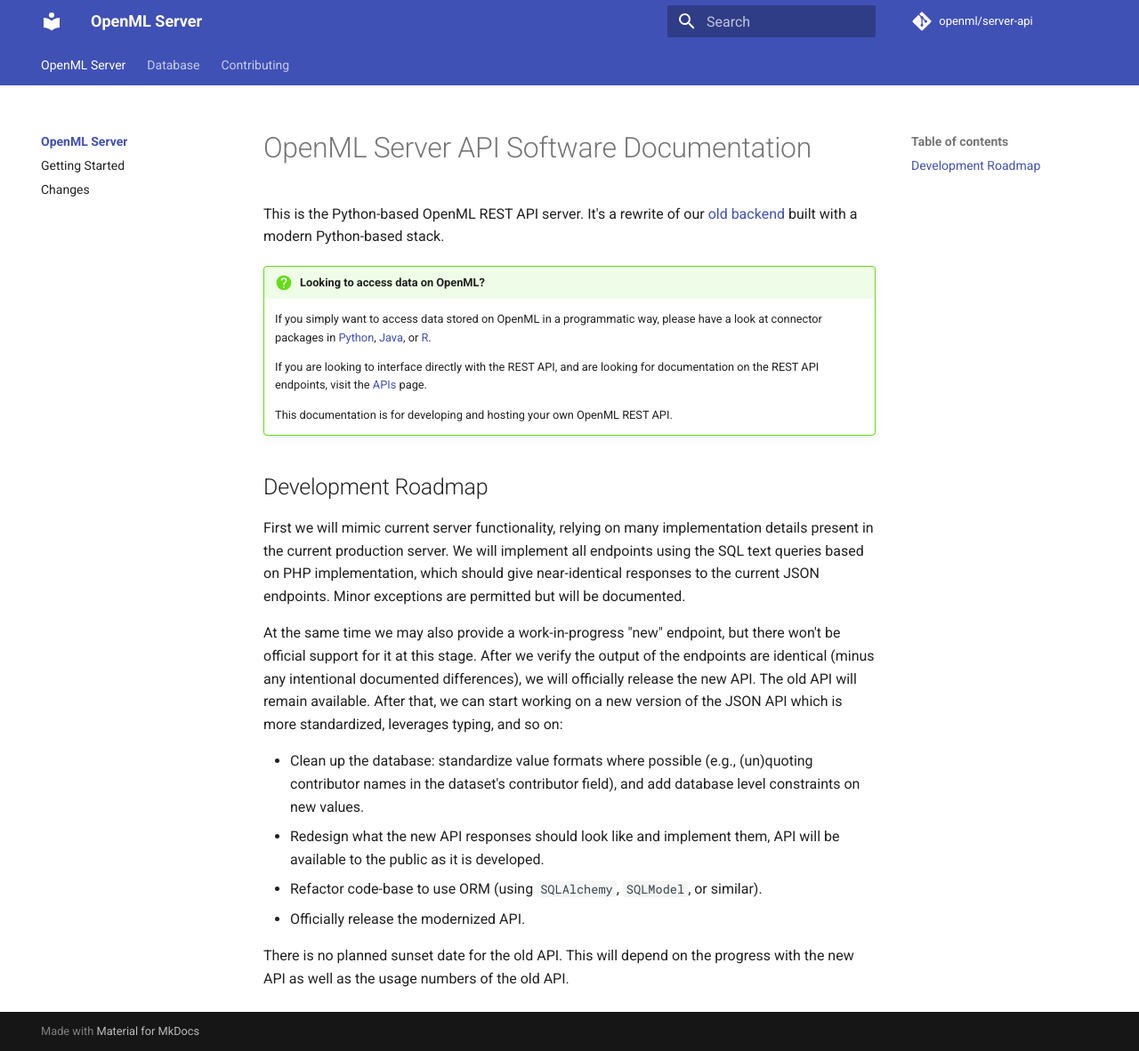
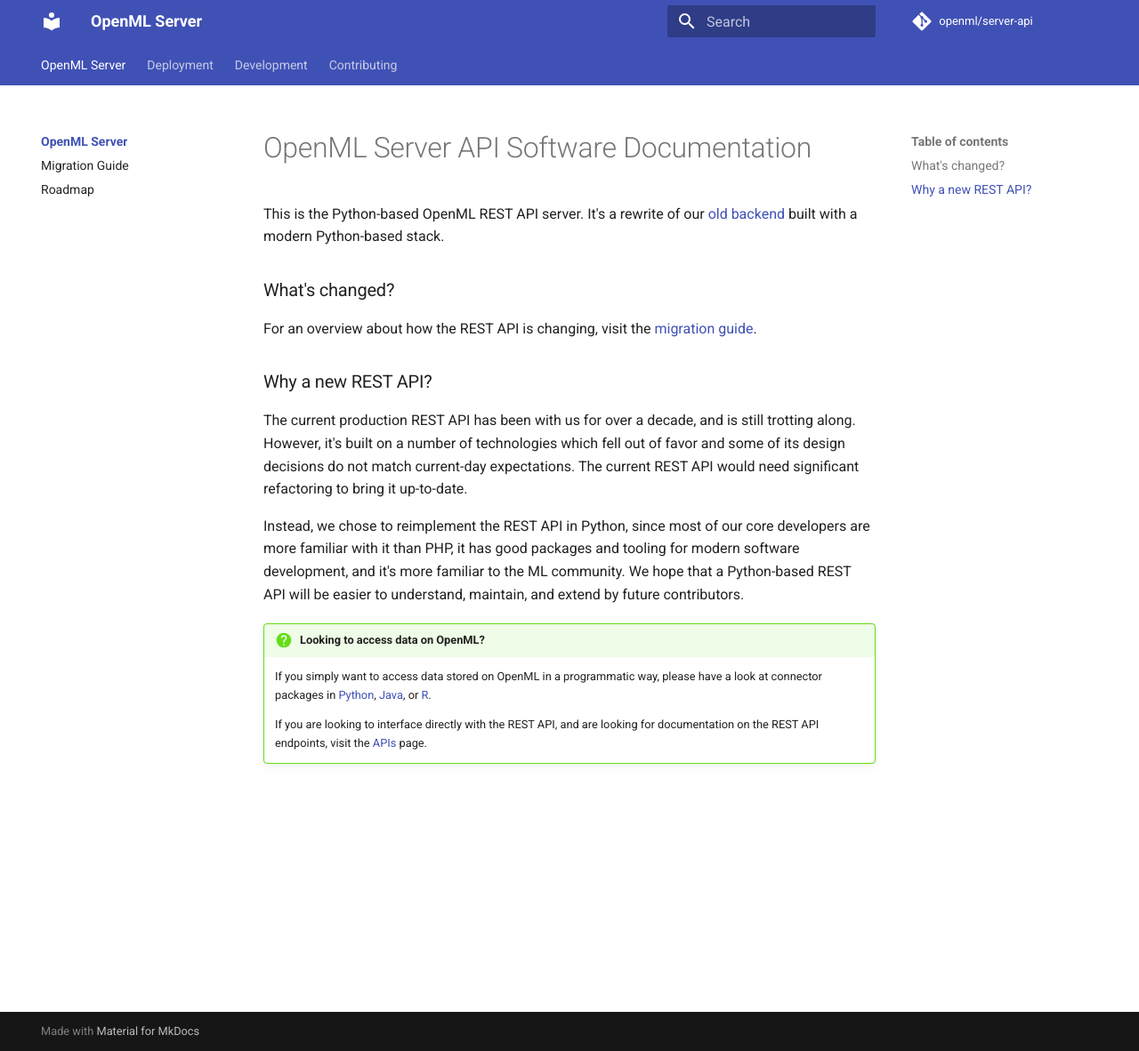
Before and after one commit to openml/server-api, an MkDocs documentation site: the page built from docs/index.md, in a window 1280 px wide and 1182 px high. Shown: the whole window at 89% size. Built offline with MkDocs 1.6.1 and Material for MkDocs 9.7.7, drawn with Linux system fonts in a browser that asks for light colours; comment, search, counter and statistics services are not loaded.

Commit message:
Switch to Zensical. Restructure the landing page and roadmap.

```diff
--- a/docs/index.md
+++ b/docs/index.md
@@ -3,6 +3,20 @@
 This is the Python-based OpenML REST API server.
 It's a rewrite of our [old backend](http://github.com/openml/openml) built with a
 modern Python-based stack.
+
+### What's changed?
+For an overview about how the REST API is changing, visit the
+[migration guide](migration.md).
+
+
+### Why a new REST API?
+The current production REST API has been with us for over a decade, and is still trotting along.
+However, it's built on a number of technologies which fell out of favor and some of its design decisions do not match current-day expectations.
+The current REST API would need significant refactoring to bring it up-to-date.
+
+Instead, we chose to reimplement the REST API in Python, since most of our core developers are more familiar with it than PHP, it has good packages and tooling for modern software development, and it's more familiar to the ML community.
+We hope that a Python-based REST API will be easier to understand, maintain, and extend by future contributors.
+
 
 
 !!! question "Looking to access data on OpenML?"
@@ -16,29 +30,3 @@ modern Python-based stack.
     If you are looking to interface directly with the REST API, and are looking
     for documentation on the REST API endpoints, visit the
     [APIs](https://openml.org/apis) page.
-
-    This documentation is for developing and hosting your own OpenML REST API.
-
-## Development Roadmap
-
-First we will mimic current server functionality, relying on many implementation details
-present in the current production server. We will implement all endpoints using the SQL
-text queries based on PHP implementation, which should give near-identical responses to
-the current JSON endpoints. Minor exceptions are permitted but will be documented.
-
-At the same time we may also provide a work-in-progress "new" endpoint, but there won't
-be official support for it at this stage. After we verify the output of the endpoints
-are identical (minus any intentional documented differences), we will officially release
-the new API. The old API will remain available. After that, we can start working on a
-new version of the JSON API which is more standardized, leverages typing, and so on:
-
- - Clean up the database: standardize value formats where possible (e.g., (un)quoting
-   contributor names in the dataset's contributor field), and add database level
-   constraints on new values.
- - Redesign what the new API responses should look like and implement them,
-   API will be available to the public as it is developed.
- - Refactor code-base to use ORM (using `SQLAlchemy`, `SQLModel`, or similar).
- - Officially release the modernized API.
-
-There is no planned sunset date for the old API. This will depend on the progress with
-the new API as well as the usage numbers of the old API.
--- a/mkdocs.yml
+++ b/mkdocs.yml
@@ -17,18 +17,21 @@ theme:
 nav:
   - OpenML Server:
       - index.md
-      - Getting Started: installation.md
-      - Changes: migration.md
-  - Database:
-      - database/index.md
-      - openml: database/openml.md
-      - openml_expdb: database/openml_expdb.md
+      - Migration Guide: migration.md
+      - Roadmap: roadmap.md
+  - Deployment:
+      - installation.md
+  - Development:
+      - Setup: contributing/setup.md
+      - Tests: contributing/tests.md
+      - Project Overview: contributing/project_overview.md
+      - Database:
+        - database/index.md
+        - openml: database/openml.md
+        - openml_expdb: database/openml_expdb.md
   - Contributing:
       - contributing/index.md
-      - Setup: contributing/setup.md
-      - Tests: contributing/tests.md
       - Documentation: contributing/documentation.md
-      - Project Overview: contributing/project_overview.md
 
 markdown_extensions:
   - attr_list
--- a/pyproject.toml
+++ b/pyproject.toml
@@ -40,8 +40,7 @@ dev = [
     "pytest-xdist",
 ]
 docs = [
-    "mkdocs-material",
-    "mkdocs-section-index",
+    "zensical",
 ]
 
 [project.urls]
```
Also changed, not shown: docs/roadmap.md (added, +28 -0 lines), 1 other file.
